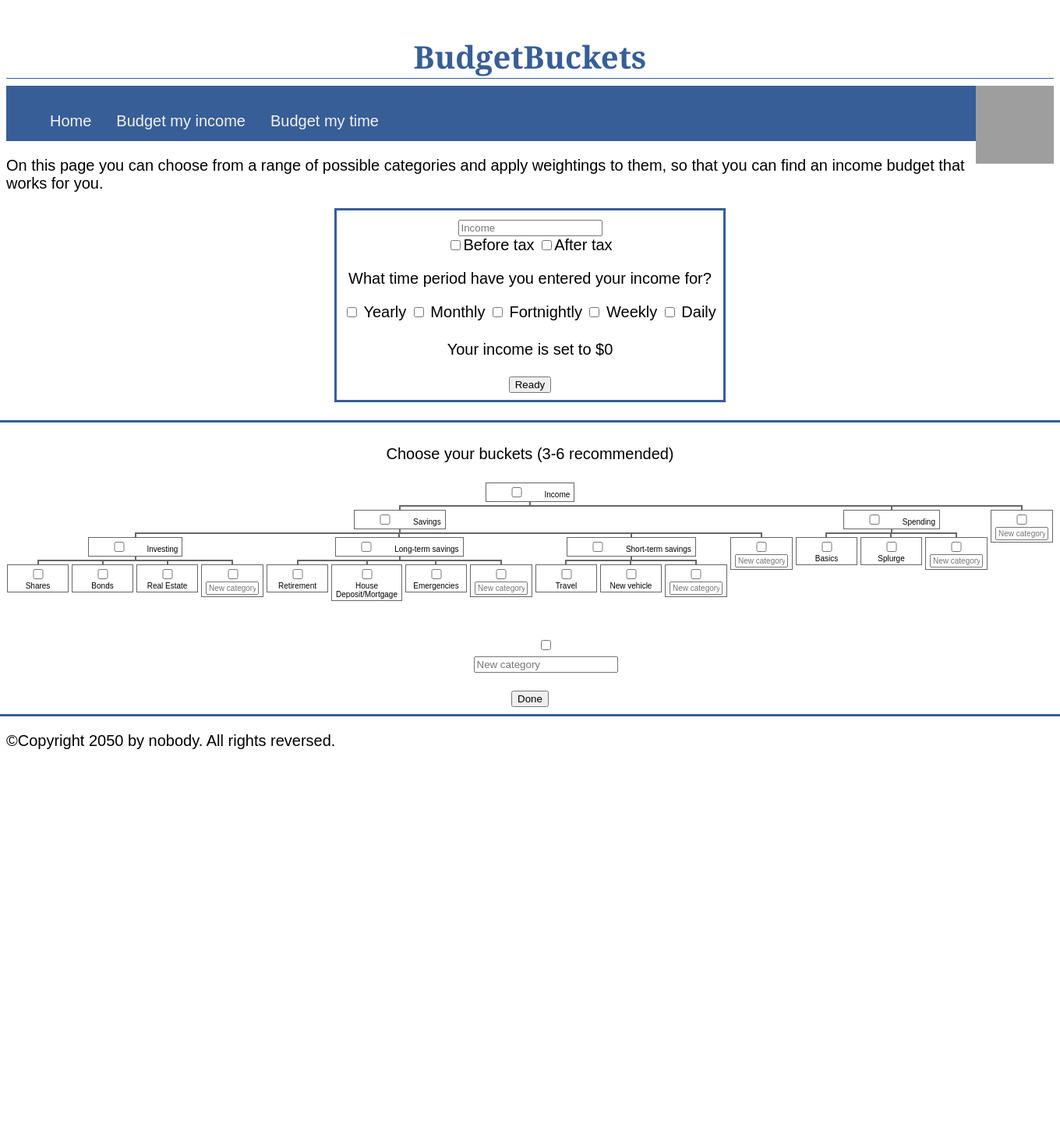
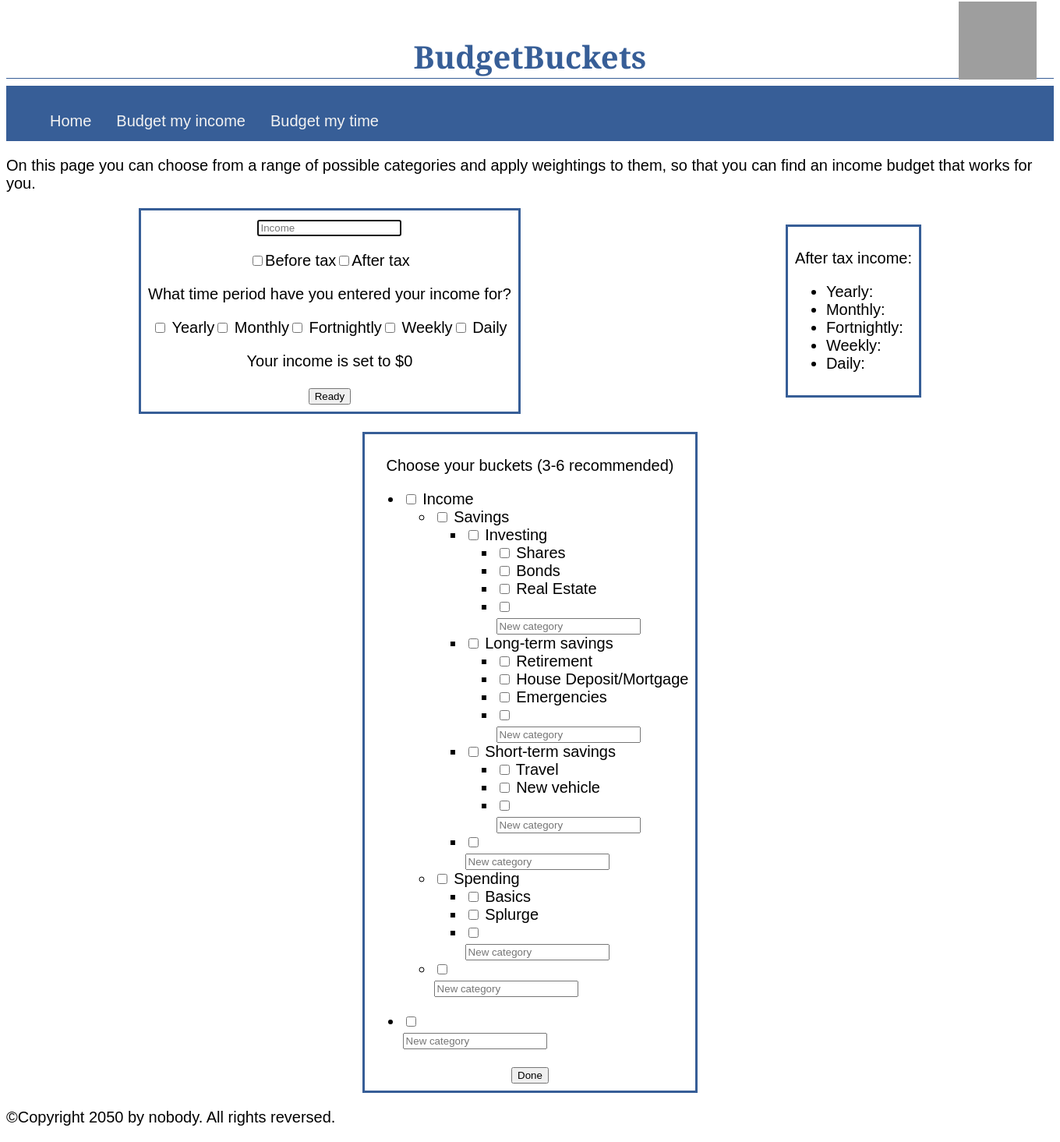
Before and after one commit to kennege/ABudgetCalculator, a PHP site: page /pages/budget_my_income.html in a window 1360 px wide. Shown: the whole page at 78% size. Before the commit the page ends 961 px from the top, so only its background shows below. Run offline with PHP 8.4, Linux system fonts and the light colour scheme; grey boxes are pictures that could not be loaded.

Commit message:
removed tree, finished income calc

```diff
--- a/pages/budget_my_income.html
+++ b/pages/budget_my_income.html
@@ -28,79 +28,93 @@
 			On this page you can choose from a range of possible categories and apply weightings to them, so that you can find an income budget that works for you.
 		</p>
 		<section>
-		<div class="incomebox">
+		<article class=box>
 			<form>
 				<input placeholder="Income" id="income" onkeypress="return runScript(event)">
 			</form>
-			<div>
+			<div class=options>
+				<ul>
 					<li><input type="checkbox" id="beforeTax" onclick="taxCheckbox()">Before tax</li>
 					<li><input type="checkbox" id="afterTax" onclick="taxCheckbox()">After tax</li>
+				</ul>
 			</div>
 			<p>
 				What time period have you entered your income for?
 			</p>
 			<div class=options>
 				<ul>
-					<li><input type="checkbox" id="yearly" onclick="optionsCheckbox()"> Yearly</li>
-					<li><input type="checkbox" id="monthly" onclick="optionsCheckbox()"> Monthly</li>
-					<li><input type="checkbox" id="fortnightly" onclick="optionsCheckbox()"> Fortnightly</li>
-					<li><input type="checkbox" id="weekly" onclick="optionsCheckbox()"> Weekly</li>
-					<li><input type="checkbox" id="daily" onclick="optionsCheckbox()"> Daily</li>
+					<li><input type="checkbox" id="yearlybox" onclick="optionsCheckbox()"> Yearly</li>
+					<li><input type="checkbox" id="monthlybox" onclick="optionsCheckbox()"> Monthly</li>
+					<li><input type="checkbox" id="fortnightlybox" onclick="optionsCheckbox()"> Fortnightly</li>
+					<li><input type="checkbox" id="weeklybox" onclick="optionsCheckbox()"> Weekly</li>
+					<li><input type="checkbox" id="dailybox" onclick="optionsCheckbox()"> Daily</li>
 				</ul>
 			</div>
-			<p id="setincome">Your income is set to $0</p>
+			<p id=setincome>Your income is set to $0</p>
 			<button type="button" id="done_options" onclick="calculateIncome()">Ready</button>
-		</div>
+		</article>
+		<article class=box>
+			<p>After tax income:</p>
+			<ul>
+				<li id="yearly">Yearly: </li>
+				<li id="monthly">Monthly: </li>
+				<li id="fortnightly">Fortnightly: </li>
+				<li id="weekly">Weekly: </li>
+				<li id="daily">Daily: </li>
+			</ul>
+		</article>
+	</section>
 	<br>
-		<div class="treebox">
+	<section>
+	<article class=box>
 		<p>Choose your buckets (3-6 recommended)</p>
 		<ul class="tree">
-				<li> <span><input type="checkbox"> Income</span>
+			<li> <input type="checkbox"> Income
 				<ul>
-						<li> <span><input type="checkbox"> Savings</span>
+					<li> <input type="checkbox"> Savings
 					<ul>
-						<li> <span><input type="checkbox"> Investing</span>
+					<li> <input type="checkbox"> Investing
 						<ul>
-							<li><span><input type="checkbox"> Shares</span></li>
-							<li><span><input type="checkbox"> Bonds</span></li>
-							<li><span><input type="checkbox"> Real Estate</span></li>
-							<li> <span><input type="checkbox"><form><input name="n" placeholder="New category"></form></span></li>
+						<li><input type="checkbox"> Shares</li>
+						<li><input type="checkbox"> Bonds</li>
+						<li><input type="checkbox"> Real Estate</li>
+						<li> <input type="checkbox"><form><input name="n" placeholder="New category"></form></li>
 						</ul>
 					</li>
-						<li> <span><input type="checkbox"> Long-term savings</span>
+					<li> <input type="checkbox"> Long-term savings
 						<ul>
-							<li><span><input type="checkbox"> Retirement</span></li>
-							<li><span><input type="checkbox"> House Deposit/Mortgage</span></li>
-							<li><span><input type="checkbox"> Emergencies</span></li>
-							<li> <span><input type="checkbox"><form><input name="n" placeholder="New category"></form></span></li>
+						<li><input type="checkbox"> Retirement</li>
+						<li><input type="checkbox"> House Deposit/Mortgage</li>
+						<li><input type="checkbox"> Emergencies</li>
+						<li> <input type="checkbox"><form><input name="n" placeholder="New category"></form></li>
 						</ul>
 					</li>
-						<li> <span><input type="checkbox"> Short-term savings</span>
+					<li> <input type="checkbox"> Short-term savings
 						<ul>
-							<li><span><input type="checkbox"> Travel</span></li>
-							<li><span><input type="checkbox"> New vehicle</span></li>
-							<li> <span><input type="checkbox"><form><input name="n" placeholder="New category"></form></span></li>
+						<li><input type="checkbox"> Travel</li>
+						<li><input type="checkbox"> New vehicle</li>
+						<li> <input type="checkbox"><form><input name="n" placeholder="New category"></form></li>
 						</ul>
 					</li>
-						<li> <span><input type="checkbox"><form><input name="n" placeholder="New category"></form></span></li>
+					<li> <input type="checkbox"><form><input name="n" placeholder="New category"></form></li>
 					</ul>
 				</li>
-					<li> <span><input type="checkbox"> Spending</span>
+				<li> <input type="checkbox"> Spending
 					<ul>
-						<li> <span><input type="checkbox"> Basics</span></li>
-						<li> <span><input type="checkbox"> Splurge</span></li>
-						<li> <span><input type="checkbox"><form><input name="n" placeholder="New category"></form></span></li>
+					<li> <input type="checkbox"> Basics</li>
+					<li> <input type="checkbox"> Splurge</li>
+					<li> <input type="checkbox"><form><input name="n" placeholder="New category"></form></li>
 					</ul>
 				</li>
-					<li> <span><input type="checkbox"><form><input name="n" placeholder="New category"></form></span></li>
+				<li> <input type="checkbox"><form><input name="n" placeholder="New category"></form></li>
 				</ul>
 			</li>
 		</ul>
-			<ul>
-				<li><span><input type="checkbox"><form><input name="n" placeholder="New category"></form></span></li>
+		<ul class="tree">
+			<li><input type="checkbox"><form><input name="n" placeholder="New category"></form></li>
 		</ul>
 		<button type="button">Done</button>
-		</div>
+	</article>
 </section>
 </body>
 	<footer>
--- a/scripts/main.js
+++ b/scripts/main.js
@@ -1,20 +1,21 @@
 function runScript(e) {
   if (e.keyCode == 13) {
-      var tb = document.getElementById("income");
+      let tb = document.getElementById("income");
       return false;
   }
 }
 
-var amount = document.getElementById("income").value;
-var period = "";
-var taxOption = "";
+let amount = document.getElementById("income").value;
+let period = "";
+let taxOption = "";
 
 function setAmount(){
   amount = document.getElementById("income").value;
   document.getElementById("setincome").innerHTML = "Your income is set to: $" + amount + period + taxOption;
 }
 
-document.getElementById("income").addEventListener("keyup", function(event) {
+document.getElementById("income").addEventListener("keyup",
+function(event) {
   if (event.keyCode === 13) {
     setAmount();
     return true;
@@ -22,13 +23,13 @@
 });
 
 function optionsCheckbox() {
-  var yearly = document.getElementById("yearly");
-  var monthly = document.getElementById("monthly");
-  var fortnightly = document.getElementById("fortnightly");
-  var weekly = document.getElementById("weekly");
-  var daily = document.getElementById("daily");
-  var boxes = {"year": yearly.checked, "month": monthly.checked, "fortnight": fortnightly.checked, "week": weekly.checked, "day":daily.checked};
-  var true_count = 0;
+  let yearly = document.getElementById("yearlybox");
+  let monthly = document.getElementById("monthlybox");
+  let fortnightly = document.getElementById("fortnightlybox");
+  let weekly = document.getElementById("weeklybox");
+  let daily = document.getElementById("dailybox");
+  let boxes = {"year": yearly.checked, "monthbox": monthly.checked, "fortnight": fortnightly.checked, "week": weekly.checked, "day":daily.checked};
+  let true_count = 0;
   for (const [key, value] of Object.entries(boxes))
   {
     if (value){
@@ -50,10 +51,10 @@
 }
 
 function taxCheckbox() {
-  var beforeTax = document.getElementById("beforeTax");
-  var afterTax = document.getElementById("afterTax");
-  var boxes = {"before tax": beforeTax.checked, "after tax": afterTax.checked};
-  var true_count = 0;
+  let beforeTax = document.getElementById("beforeTax");
+  let afterTax = document.getElementById("afterTax");
+  let boxes = {"before tax": beforeTax.checked, "after tax": afterTax.checked};
+  let true_count = 0;
   for (const [key, value] of Object.entries(boxes))
   {
     if (value){
@@ -74,13 +75,12 @@
   }
 }
 
-
 function calculateIncome(){
-  var yearly;
-  var monthly;
-  var fortnightly;
-  var weekly;
-  var daily;
+  let yearly;
+  let monthly;
+  let fortnightly;
+  let weekly;
+  let daily;
   setAmount();
   let amountF = parseFloat(amount);
   if (period == " per year"){
@@ -114,4 +114,11 @@
     weekly = amountF * 7;
     daily = amountF;
   }
+  document.getElementById("yearly").innerHTML += " $" + Math.round(yearly);
+  document.getElementById("monthly").innerHTML += " $" + Math.round(monthly);
+  document.getElementById("fortnightly").innerHTML += " $" + Math.round(fortnightly);
+  document.getElementById("weekly").innerHTML += " $" + Math.round(weekly);
+  document.getElementById("daily").innerHTML += " $" + Math.round(daily);
 }
+
+income.focus();
--- a/styles/income_style.css
+++ b/styles/income_style.css
@@ -1,127 +1,11 @@
 .options ul {
-  display: inline-block;
-  color: black;
-  text-decoration: none;
-  width: 100%;
+  display: flex;
+  justify-content: center;
   list-style-type: none;
   overflow: hidden;
-  margin: 0;
   padding: 0;
 }
 
-form {
-  position: relative;
+.options li {
+  float: left;
 }
-
-.incomebox {
-  border: 3px solid;
-  border-color: #375e97;
-  padding: 9px;
-  display: block;
-  text-align: center;
-}
-
-.treebox {
-  border: 3px solid;
-  border-color: #375e97;
-  padding: 9px;
-  display: block;
-  text-align: center;
-}
-
-.tree,
-.tree ul,
-.tree li {
-  list-style: none;
-  margin: 0;
-  padding: 0;
-  position: relative;
-  font-size: 10px;
-}
-
-.tree {
-  margin: 0 0 1em;
-}
-
-.tree,
-.tree ul {
-  display: table;
-}
-
-.tree ul {
-  width: 100%;
-}
-
-.tree li {
-  display: table-cell;
-  padding: .5em 0;
-  vertical-align: top;
-}
-
-.tree li:before {
-  outline: solid 1px #666;
-  content: "";
-  left: 0;
-  position: absolute;
-  right: 0;
-  top: 0;
-}
-
-.tree li:first-child:before {
-  left: 50%;
-}
-
-.tree li:last-child:before {
-  right: 50%;
-}
-
-.tree code,
-.tree span {
-  border: solid .1em #666;
-  display: inline-block;
-  margin: 0 .2em .5em;
-  padding: .2em .5em;
-  position: relative;
-}
-
-.tree ul:before,
-.tree code:before,
-.tree span:before {
-  outline: solid 1px #666;
-  content: "";
-  height: .5em;
-  left: 50%;
-  position: absolute;
-}
-
-.tree ul:before {
-  top: -.5em;
-}
-
-.tree code:before,
-.tree span:before {
-  top: -.55em;
-}
-
-.tree>li {
-  margin-top: 0;
-}
-
-.tree>li:before,
-.tree>li:after,
-.tree>li>code:before,
-.tree>li>span:before {
-  outline: none;
-}
-
-.tree input {
-  width: 60px;
-  position: relative;
-  font-size: 10px;
-}
-
-section {
-  display: flex;
-  flex-direction: column;
-  align-items: center;
-}
--- a/styles/style.css
+++ b/styles/style.css
@@ -1,14 +1,32 @@
+html {
+    font-size: 20px;
+}
+
 body {
     font-family: Arial, Helvetica, sans-serif;
 }
 
+ul {
+    text-align: left;
+}
+
+section {
+    display: flex;
+    align-items: center;
+    justify-content: space-around;
+}
+
 .header img {
-    float: right;
+    position: absolute;
     width: 100px;
     height: 100px;
+    right: 30px;
+    top: 2px;
 }
 
 .header h1 {
+    display: flex;
+    flex-direction: column;
     position: relative;
     top: 18px;
     color: #375e97;
@@ -23,31 +41,10 @@
     color: #375e97;
 }
 
-li {
-    display: inline-block;
-}
-
-li a {
-    display: block;
-    background-color: #375e97;
-    color: white;
-    text-align: center;
-    padding: 14px 16px;
-    text-decoration: none;
-  }
-
-li a:hover {
-    background-color: #111;
-
-}
-
-html {
-    font-size: 20px;
-}
-
 .topnav {
     overflow: hidden;
     background-color: #375e97;
+    text-align: left;
 }
 
 .topnav a {
@@ -63,3 +60,10 @@
     background-color: #ddd;
     color: black;
 }
+
+.box {
+    border: 3px solid;
+    border-color: #375e97;
+    padding: 9px;
+    text-align: center;
+}
```
Lines whose indentation alone changed are shown as unchanged.
